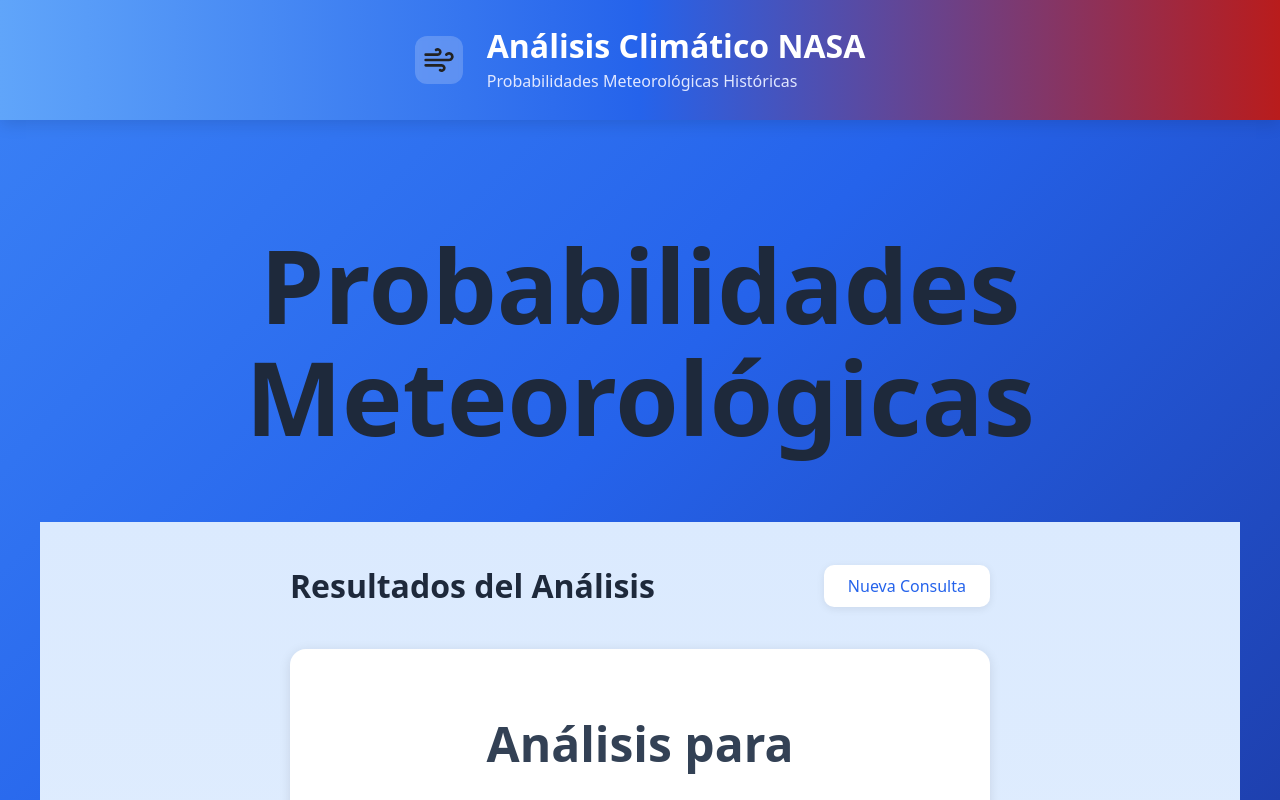
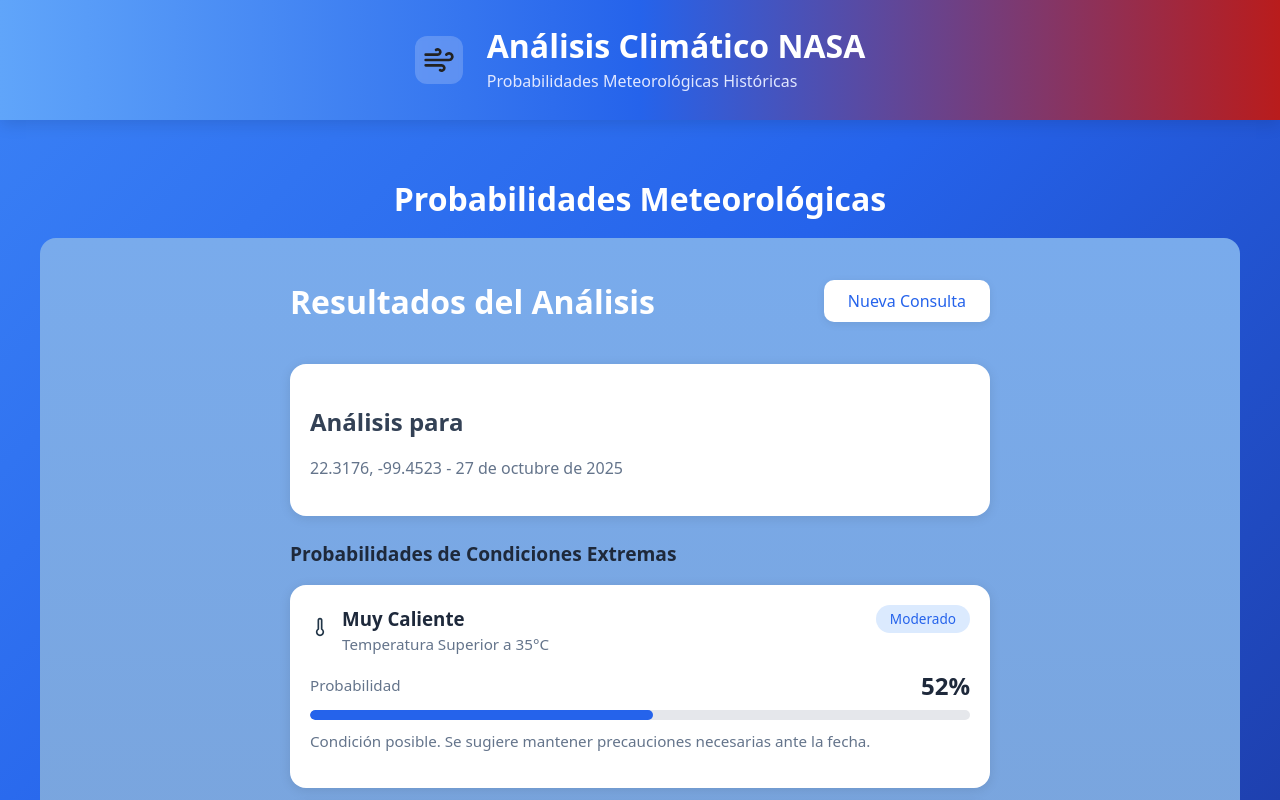
Before and after one commit to JairPalaguachi/Probability, a React (Vite) app: page /probabilidades in a window 1280 px wide. Shown: the top 800 px of the page. Built offline with nearby package versions, Linux system fonts and the light colour scheme.

Commit message:
Colores cambio

```diff
--- a/src/App.tsx
+++ b/src/App.tsx
@@ -24,7 +24,6 @@ function MainPage() {
             <p>Fecha del Evento</p>
             <FechaPicker/>
             <CheckBoxFuncional/>
-            <button>Analizar Probabilidades</button>
           </div>
 
         </div>
--- a/src/ProbabilidadesPage.tsx
+++ b/src/ProbabilidadesPage.tsx
@@ -14,8 +14,8 @@ export default function ProbabilidadesPage() {
                 <Banner />
             </div>
 
-            <div className="probabilidades-title" style={{ padding: 40 }}>
-                <h1 > Probabilidades Meteorológicas</h1>
+            <div style={{ padding: 40 }}>
+                <h1 className="probabilidades-title" > Probabilidades Meteorológicas</h1>
                 <Probabilidades />
                 <p>Latitud: {lat}</p>
                 <p>Longitud: {lng}</p>
--- a/src/components/estilos/Probabilidades.css
+++ b/src/components/estilos/Probabilidades.css
@@ -1,18 +1,16 @@
 .probabilidades-root {
   min-height: 100vh;
-  background: linear-gradient(to bottom, #dbeafe 0%, #eff6ff 100%);
+  background: linear-gradient(to bottom, #79abec 0%, #7b9ac3 100%);
   padding: 24px;
+  border-radius: 16px;
 }
 
 .probabilidades-container {
   max-width: 700px;
   margin: 0 auto;
 }
-.probabilidades-title {
-  text-align: center;
-  color: #edeef0;
-  align-items: center;
-}
+
+
 
 .probabilidades-header {
   display: flex;
@@ -24,7 +22,8 @@
 .probabilidades-title {
   font-size: 2rem;
   font-weight: bold;
-  color: #1e293b;
+  color: #ffffff;
+  text-align: center;
 }
 
 .probabilidades-btn {
```
Also changed, not shown: 1 other file (tests, documents, lock files or other folders).
